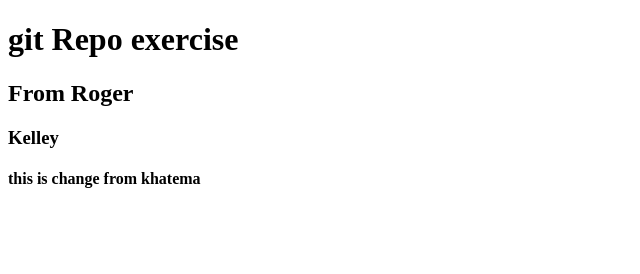
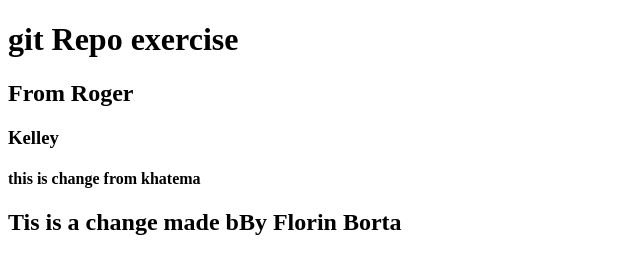
Before and after one commit to write2Asad/FYE011, a plain HTML site: page index.html in a window 1280 px wide. Shown: the whole page, without its empty margins (0-640 px from the left). Drawn offline with Linux system fonts and the light colour scheme.

Commit message:
this is code from florin

```diff
--- a/index.html
+++ b/index.html
@@ -10,5 +10,7 @@
 
         <h4>this is change from khatema</h4>
 
+        <h2>Tis is a change made bBy Florin Borta</h2>
+
     </body>
 </html>
```
